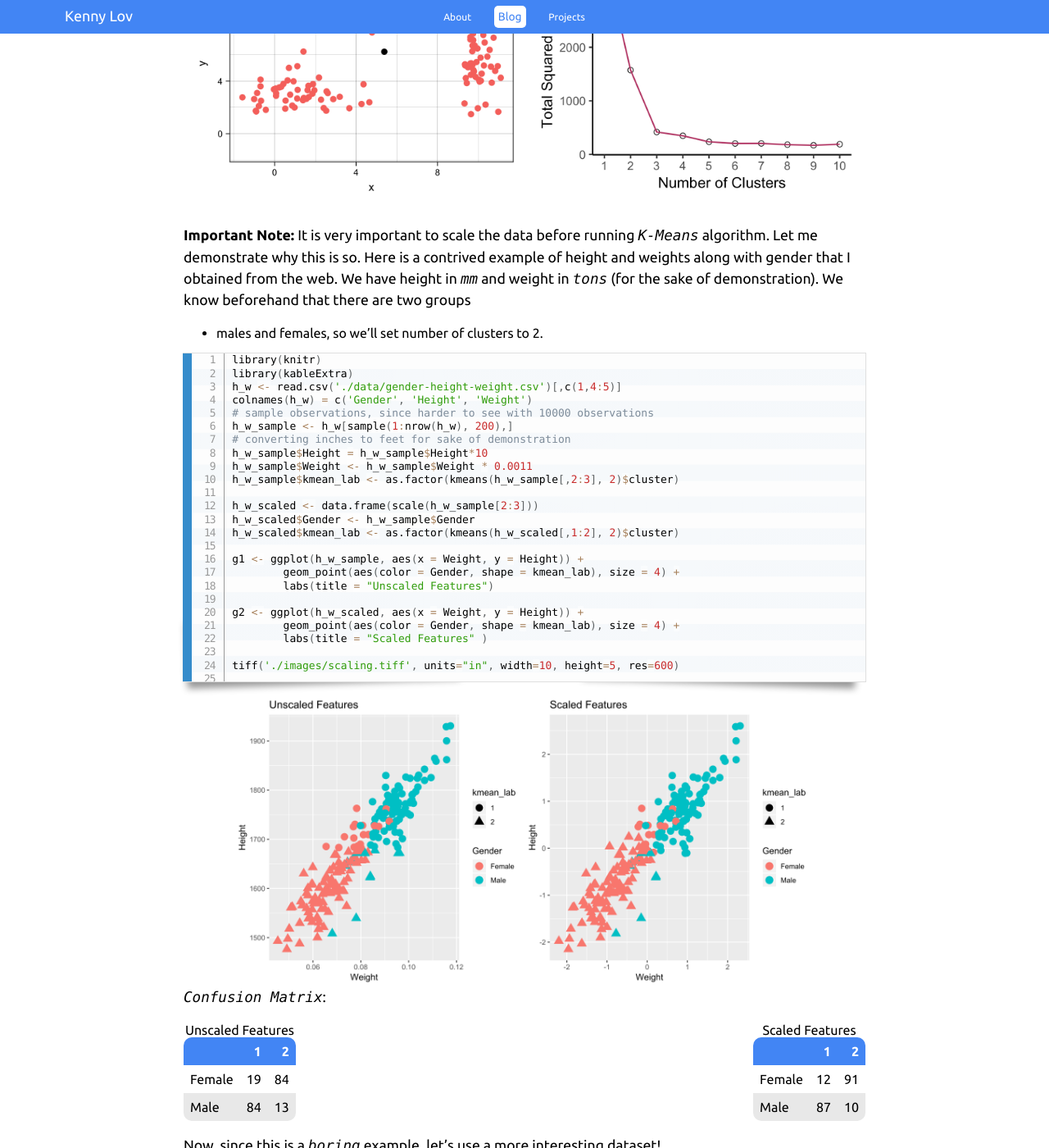
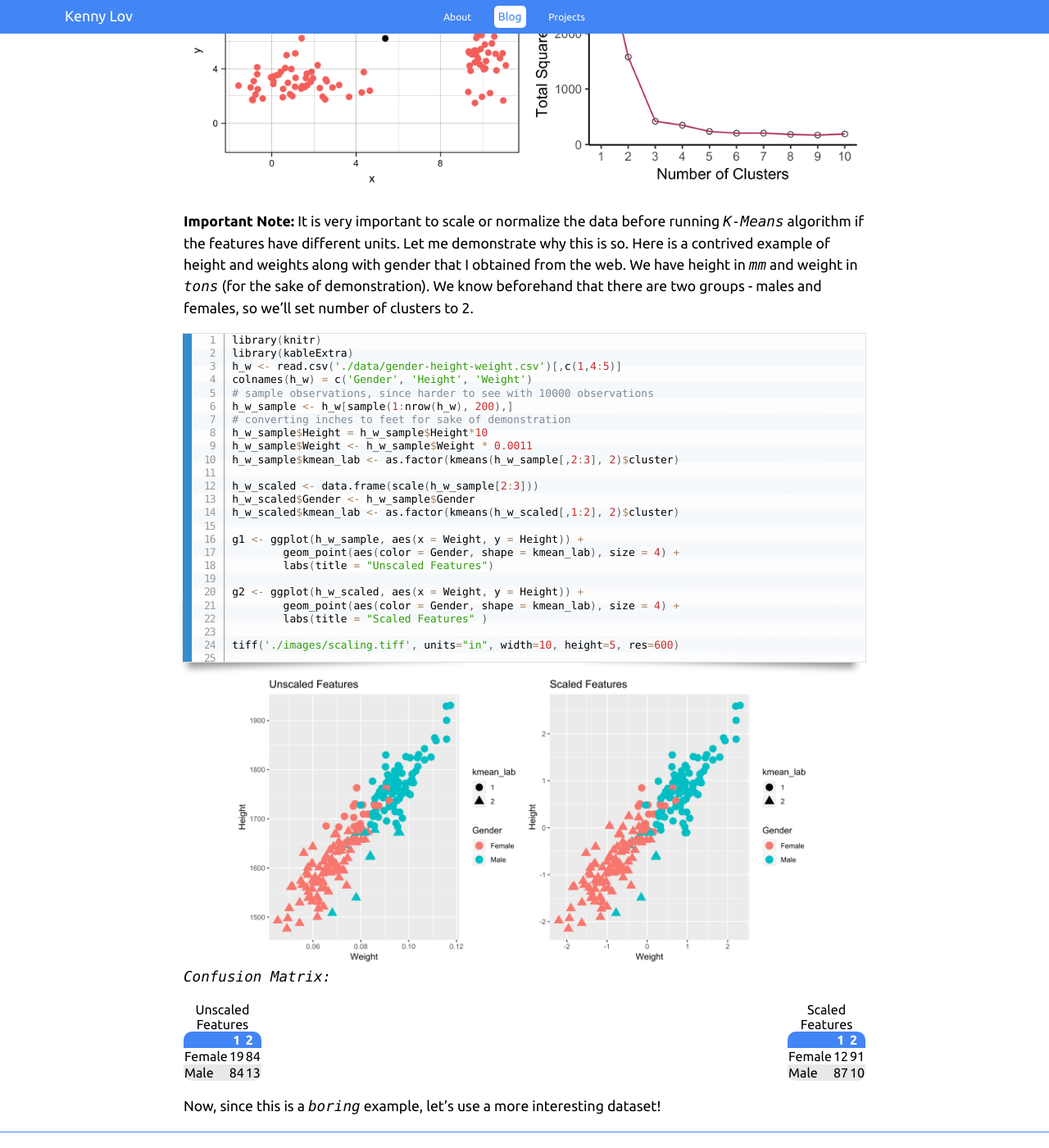
Before and after one commit to clfkenny/clfkenny.github.io, a Jekyll site: the page built from projects/kmeans_intro/index.md, in a window 1280 px wide and 1400 px high, scrolled down 6935 px. Shown: the whole window at 82% size. Built offline with Jekyll 4.4.1, drawn with Linux system fonts in a browser that asks for light colours; some web fonts are replaced; formulas are drawn with MathJax 3; our own code applies the rules of GitHub Pages for plain Markdown files.

Commit message:
updating kmeans

````diff
--- a/css/projects.css
+++ b/css/projects.css
@@ -236,9 +236,9 @@ table{
 }
 
 td, th {
-    border: 1px solid #ddddd;
+    border: 1px solid #dddddd
     padding: 8px;
-  text-align: left;
+    text-align: left;
 }
 
 tr:nth-child(even){background-color:  #E8E8E8;}
--- a/projects/kmeans_intro/index.md
+++ b/projects/kmeans_intro/index.md
@@ -411,12 +411,13 @@ animate(g, nframes =  num_clusters, fps = 1,
 | :-------------------------------: | :-------------------: |
 | ![](images/unnamed-chunk-9-1.gif) | ![](images/scree.png) |
 
-**Important Note:** It is very important to scale the data before
-running *K-Means* algorithm. Let me demonstrate why this is so. Here is
-a contrived example of height and weights along with gender that I
-obtained from the web. We have height in *mm* and weight in *tons* (for
-the sake of demonstration). We know beforehand that there are two groups
-- males and females, so we’ll set number of clusters to 2.
+**Important Note:** It is very important to scale or normalize the data
+before running *K-Means* algorithm if the features have different units.
+Let me demonstrate why this is so. Here is a contrived example of height
+and weights along with gender that I obtained from the web. We have
+height in *mm* and weight in *tons* (for the sake of demonstration). We
+know beforehand that there are two groups - males and females, so we’ll
+set number of clusters to 2.
 
 ``` r
 library(knitr)
@@ -449,14 +450,16 @@ grid.arrange(g1, g2, nrow=1, respect=TRUE)
 garb <- dev.off()
 
 
-t1 <- kable(table(h_w_sample$Gender, h_w_sample$kmean_lab), caption = "Unscaled Features",
+t1 <- kable(table(h_w_sample$Gender, h_w_sample$kmean_lab), align = 'clc',
+            caption = "Unscaled Features",
             format = "html") %>% kable_styling(full_width = F, position = "float_left")
-t2 <- kable(table(h_w_scaled$Gender, h_w_scaled$kmean_lab), caption = "Scaled Features",
+t2 <- kable(table(h_w_scaled$Gender, h_w_scaled$kmean_lab), align = 'clc',
+            caption = "Scaled Features",
             format = "html") %>% kable_styling(full_width = F, position = "right")
 ```
 
 ![](./images/scaling.png) *Confusion
-Matrix*:
+Matrix:*
 
 <table class="table" style="width: auto !important; float: left; margin-right: 10px;">
 
@@ -475,13 +478,13 @@ Features
 
 </th>
 
-<th style="text-align:right;">
+<th style="text-align:center;">
 
 1
 
 </th>
 
-<th style="text-align:right;">
+<th style="text-align:left;">
 
 2
 
@@ -501,13 +504,13 @@ Female
 
 </td>
 
-<td style="text-align:right;">
+<td style="text-align:center;">
 
 19
 
 </td>
 
-<td style="text-align:right;">
+<td style="text-align:left;">
 
 84
 
@@ -523,13 +526,13 @@ Male
 
 </td>
 
-<td style="text-align:right;">
+<td style="text-align:center;">
 
 84
 
 </td>
 
-<td style="text-align:right;">
+<td style="text-align:left;">
 
 13
 
@@ -557,13 +560,13 @@ Scaled Features
 
 </th>
 
-<th style="text-align:right;">
+<th style="text-align:center;">
 
 1
 
 </th>
 
-<th style="text-align:right;">
+<th style="text-align:left;">
 
 2
 
@@ -583,13 +586,13 @@ Female
 
 </td>
 
-<td style="text-align:right;">
+<td style="text-align:center;">
 
 12
 
 </td>
 
-<td style="text-align:right;">
+<td style="text-align:left;">
 
 91
 
@@ -605,13 +608,13 @@ Male
 
 </td>
 
-<td style="text-align:right;">
+<td style="text-align:center;">
 
 87
 
 </td>
 
-<td style="text-align:right;">
+<td style="text-align:left;">
 
 10
 
````
Also changed, not shown: projects/kmeans_intro/kmeans_intro.Rmd (+6 -8 lines), projects/kmeans_intro/images/plot1.png, projects/kmeans_intro/images/plot2.png, projects/kmeans_intro/images/plot3.png, projects/kmeans_intro/images/scaling.png, projects/kmeans_intro/images/scree.png.
